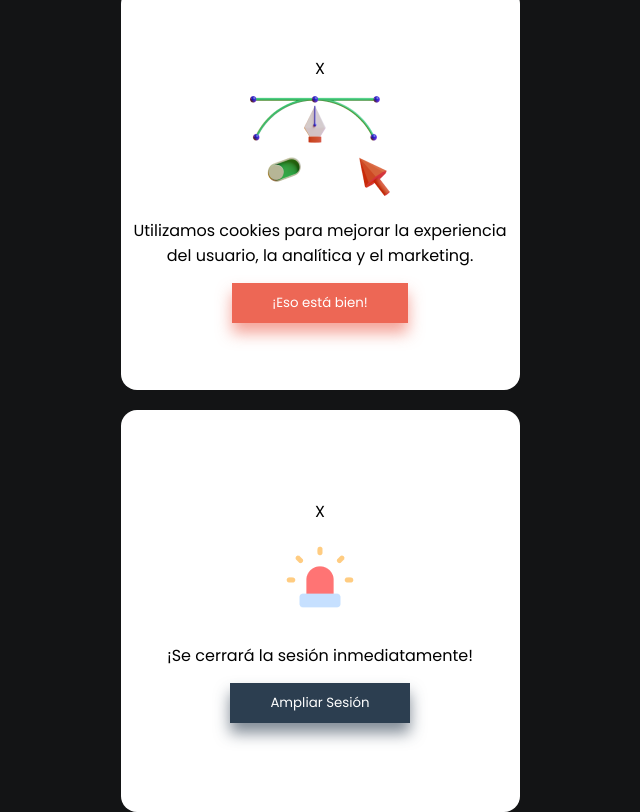
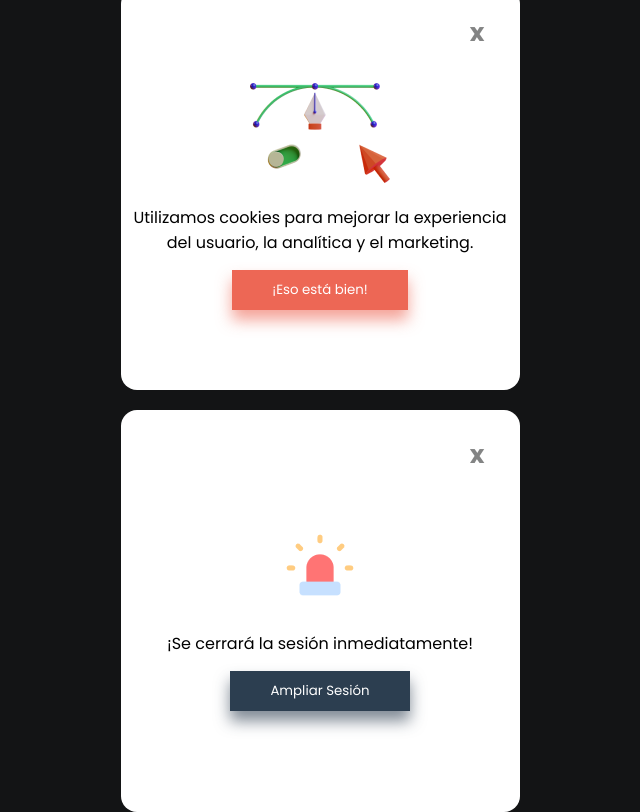
Before and after one commit to BrianCuellarGG/challenge_de_seccion, a plain HTML site: page index.html in a window 1280 px wide. Shown: the whole page, without its empty margins (320-960 px from the left). Drawn offline with Linux system fonts and the light colour scheme.

Commit message:
Cambiado el botón de cierre (antes era una X) por un botón literal AHORA SÍ

```diff
--- a/index.html
+++ b/index.html
@@ -9,7 +9,7 @@
   <body>
     <section class="popup_uno">
       <div class="card_uno">
-        <div class="card_close">X</div>
+        <div class="card_close"><button>x</button></div>
         <div class="card_img">
           <img src="./assets/Saly-27.png" alt="Imagen de prueba" />
         </div>
@@ -23,7 +23,7 @@
 
     <section class="popup_dos">
       <div class="card_uno">
-        <div class="card_close">X</div>
+        <div class="card_close"><button>x</button></div>
         <div class="card_img">
           <img src="./assets/Frame.png" alt="Imagen de prueba" />
         </div>
```
